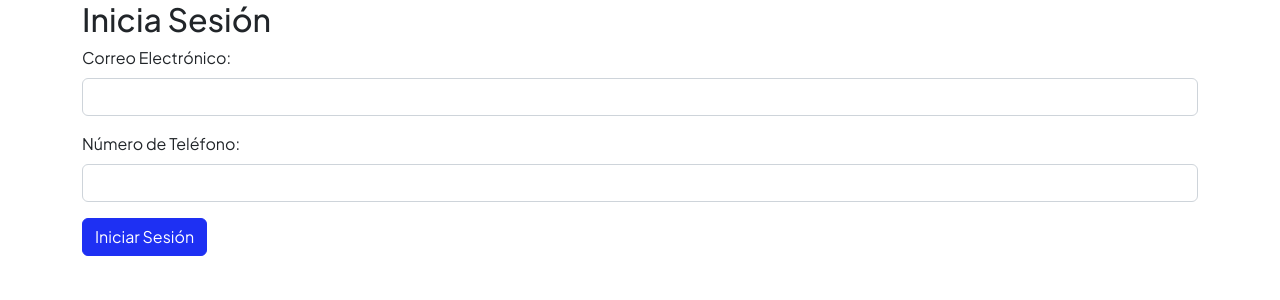
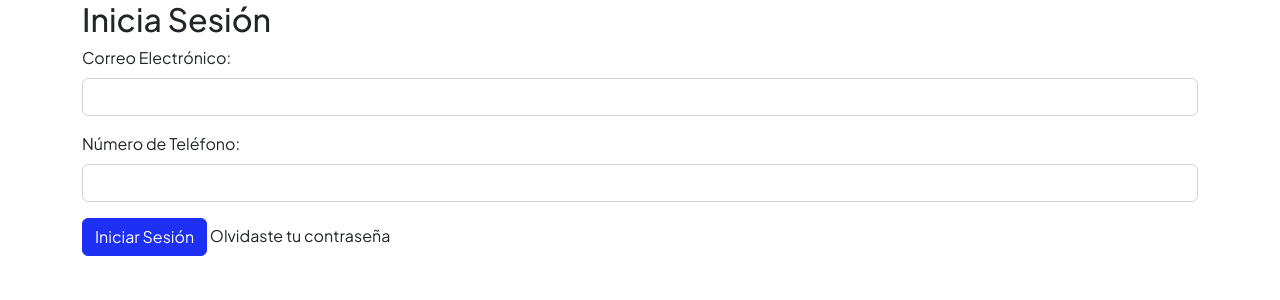
Before and after one commit to chonmercado/MercadoHerreraAscencion-SH-U2, a PHP site: page /login.php in a window 1280 px wide. Shown: the part 72-372 px from the top of the page. Run offline with PHP 8.4, Linux system fonts and the light colour scheme.

Commit message:
se agrego olvidaste tu contraseña (#2)

```diff
--- a/login.php
+++ b/login.php
@@ -67,6 +67,7 @@ if ($_SERVER["REQUEST_METHOD"] == "POST") {
             <input type="text" class="form-control" id="telefono" name="telefono" required>
         </div>
         <button type="submit" class="btn btn-primary">Iniciar Sesión</button>
+        <label for="">Olvidaste tu contraseña</label>
     </form>
 </div>
 </body>
```
